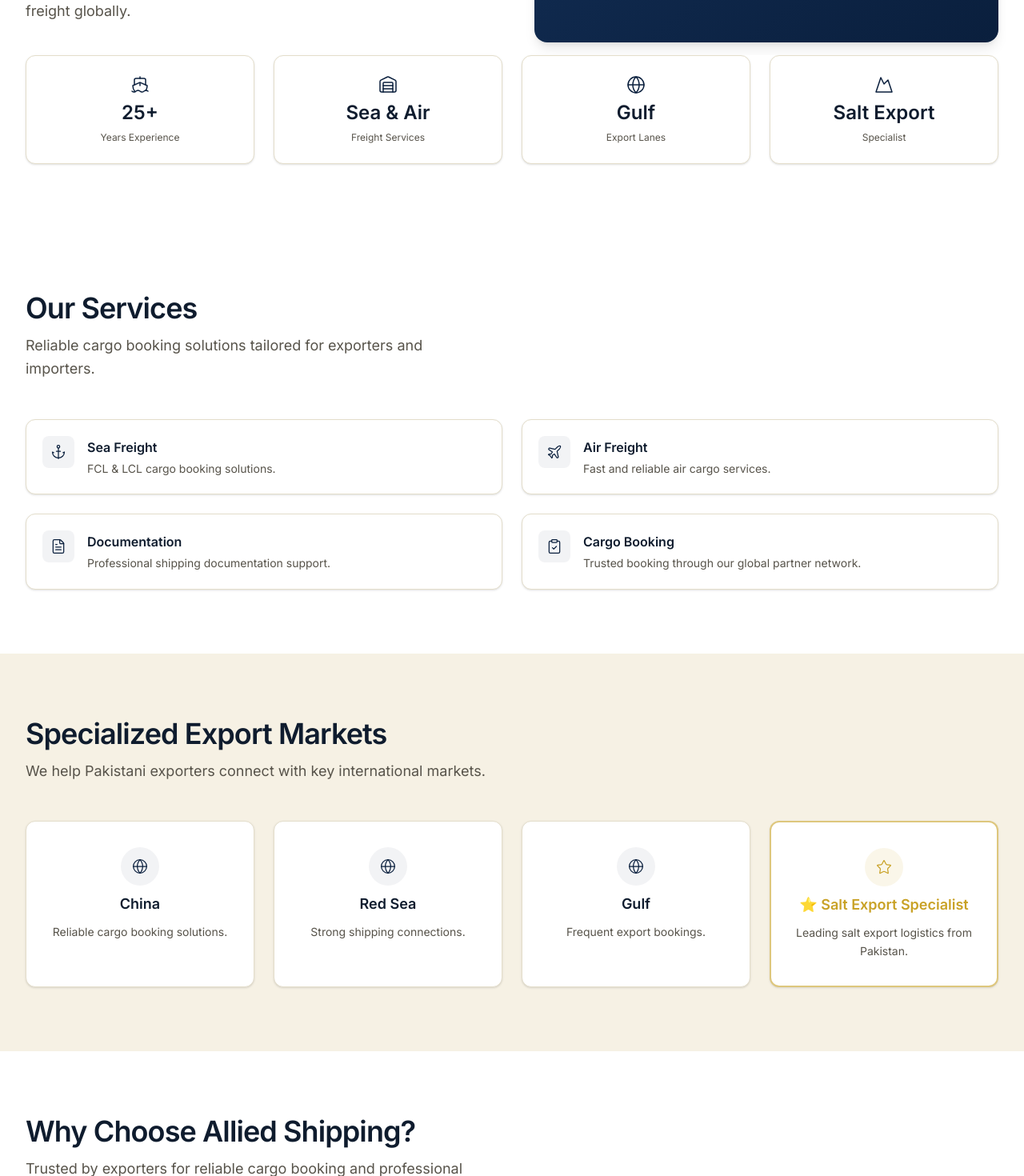
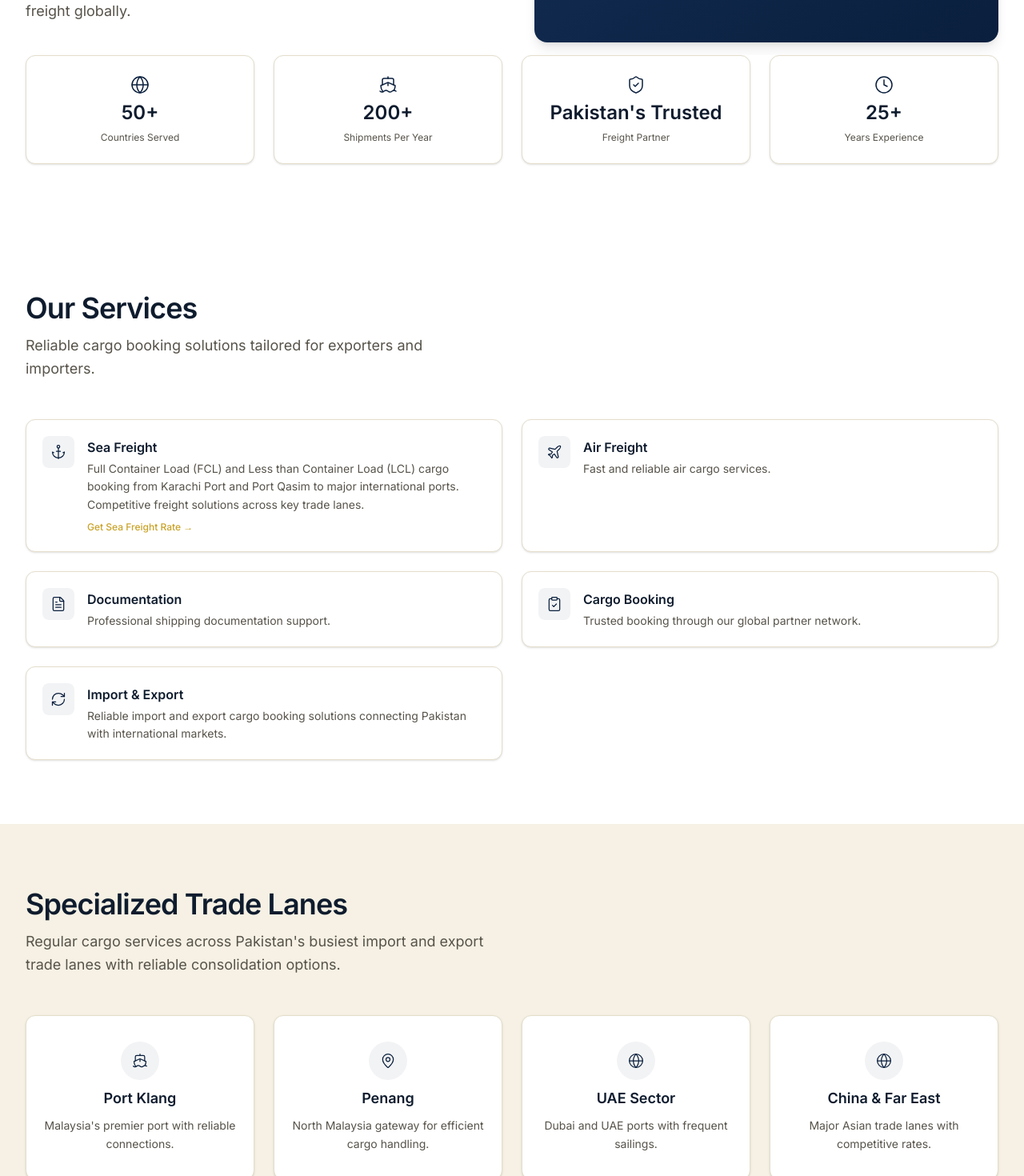
Before and after one commit to Mairaarshad19/allied-shipping-website, a Next.js app: page / in a window 1280 px wide. Shown: the part 540-2010 px from the top of the page at 80% size. Built offline with nearby package versions, Linux system fonts and the light colour scheme.

Commit message:
fixed bugs

```diff
--- a/components/ExportMarkets.tsx
+++ b/components/ExportMarkets.tsx
@@ -1,30 +1,30 @@
-import { Globe, Star } from "lucide-react";
+import { Globe, Ship, MapPin, Star } from "lucide-react";
 import Container from "./Container";
 
 const MARKETS = [
   {
-    icon: Globe,
-    title: "China",
-    description: "Reliable cargo booking solutions.",
+    icon: Ship,
+    title: "Port Klang",
+    description: "Malaysia's premier port with reliable connections.",
+    highlighted: false,
+  },
+  {
+    icon: MapPin,
+    title: "Penang",
+    description: "North Malaysia gateway for efficient cargo handling.",
     highlighted: false,
   },
   {
     icon: Globe,
-    title: "Red Sea",
-    description: "Strong shipping connections.",
+    title: "UAE Sector",
+    description: "Dubai and UAE ports with frequent sailings.",
     highlighted: false,
   },
   {
     icon: Globe,
-    title: "Gulf",
-    description: "Frequent export bookings.",
+    title: "China & Far East",
+    description: "Major Asian trade lanes with competitive rates.",
     highlighted: false,
-  },
-  {
-    icon: Star,
-    title: "⭐ Salt Export Specialist",
-    description: "Leading salt export logistics from Pakistan.",
-    highlighted: true,
   },
 ];
 
@@ -35,10 +35,11 @@
         {/* Section header */}
         <div className="mb-8 md:mb-12 max-w-xl">
           <h2 className="text-3xl md:text-4xl font-semibold tracking-tight text-heading">
-            Specialized Export Markets
+            Specialized Trade Lanes
           </h2>
           <p className="mt-3 text-base md:text-lg text-body leading-relaxed">
-            We help Pakistani exporters connect with key international markets.
+            Regular cargo services across Pakistan's busiest import and
+            export trade lanes with reliable consolidation options.
           </p>
         </div>
 
--- a/components/Footer.tsx
+++ b/components/Footer.tsx
@@ -100,21 +100,21 @@
             </a>
 
             <a
-              href="https://wa.me/923286920284"
+              href="https://wa.me/92004018802"
               target="_blank"
               rel="noopener noreferrer"
               className="flex items-center gap-3 text-sm text-white/60 transition-colors hover:text-white"
             >
               <MessageCircle className="h-4 w-4 shrink-0 text-gold" strokeWidth={1.5} />
-              0328-6920284
+              0300-4018802
             </a>
 
             <a
-              href="mailto:docs@alliedshippingpk.com"
+              href="mailto:arshad.alliedpk@gmail.com"
               className="flex items-center gap-3 text-sm text-white/60 transition-colors hover:text-white"
             >
               <Mail className="h-4 w-4 shrink-0 text-gold" strokeWidth={1.5} />
-              docs@alliedshippingpk.com
+              arshad.alliedpk@gmail.com
             </a>
           </div>
         </div>
--- a/components/Services.tsx
+++ b/components/Services.tsx
@@ -1,11 +1,14 @@
-import { Anchor, Plane, FileText, ClipboardCheck } from "lucide-react";
+import { Anchor, Plane, FileText, ClipboardCheck, RefreshCw } from "lucide-react";
 import Container from "./Container";
 
 const SERVICES = [
   {
     icon: Anchor,
     title: "Sea Freight",
-    description: "FCL & LCL cargo booking solutions.",
+    description:
+      "Full Container Load (FCL) and Less than Container Load (LCL) cargo booking from Karachi Port and Port Qasim to major international ports. Competitive freight solutions across key trade lanes.",
+    link: "#",
+    linkLabel: "Get Sea Freight Rate →",
   },
   {
     icon: Plane,
@@ -21,6 +24,12 @@
     icon: ClipboardCheck,
     title: "Cargo Booking",
     description: "Trusted booking through our global partner network.",
+  },
+  {
+    icon: RefreshCw,
+    title: "Import & Export",
+    description:
+      "Reliable import and export cargo booking solutions connecting Pakistan with international markets.",
   },
 ];
 
@@ -62,6 +71,14 @@
                   <p className="mt-1 text-sm text-body leading-relaxed">
                     {service.description}
                   </p>
+                  {service.link && (
+                    <a
+                      href={service.link}
+                      className="mt-2 inline-flex items-center gap-1 text-xs font-medium text-gold transition-colors hover:text-gold/80"
+                    >
+                      {service.linkLabel}
+                    </a>
+                  )}
                 </div>
               </div>
             );
--- a/components/Stats.tsx
+++ b/components/Stats.tsx
@@ -1,26 +1,26 @@
-import { Ship, Warehouse, Globe, Mountain } from "lucide-react";
+import { Globe, Ship, ShieldCheck, Clock } from "lucide-react";
 import Container from "./Container";
 
 const STATS = [
   {
+    icon: Globe,
+    title: "50+",
+    description: "Countries Served",
+  },
+  {
     icon: Ship,
+    title: "200+",
+    description: "Shipments Per Year",
+  },
+  {
+    icon: ShieldCheck,
+    title: "Pakistan's Trusted",
+    description: "Freight Partner",
+  },
+  {
+    icon: Clock,
     title: "25+",
     description: "Years Experience",
-  },
-  {
-    icon: Warehouse,
-    title: "Sea & Air",
-    description: "Freight Services",
-  },
-  {
-    icon: Globe,
-    title: "Gulf",
-    description: "Export Lanes",
-  },
-  {
-    icon: Mountain,
-    title: "Salt Export",
-    description: "Specialist",
   },
 ];
 
```
